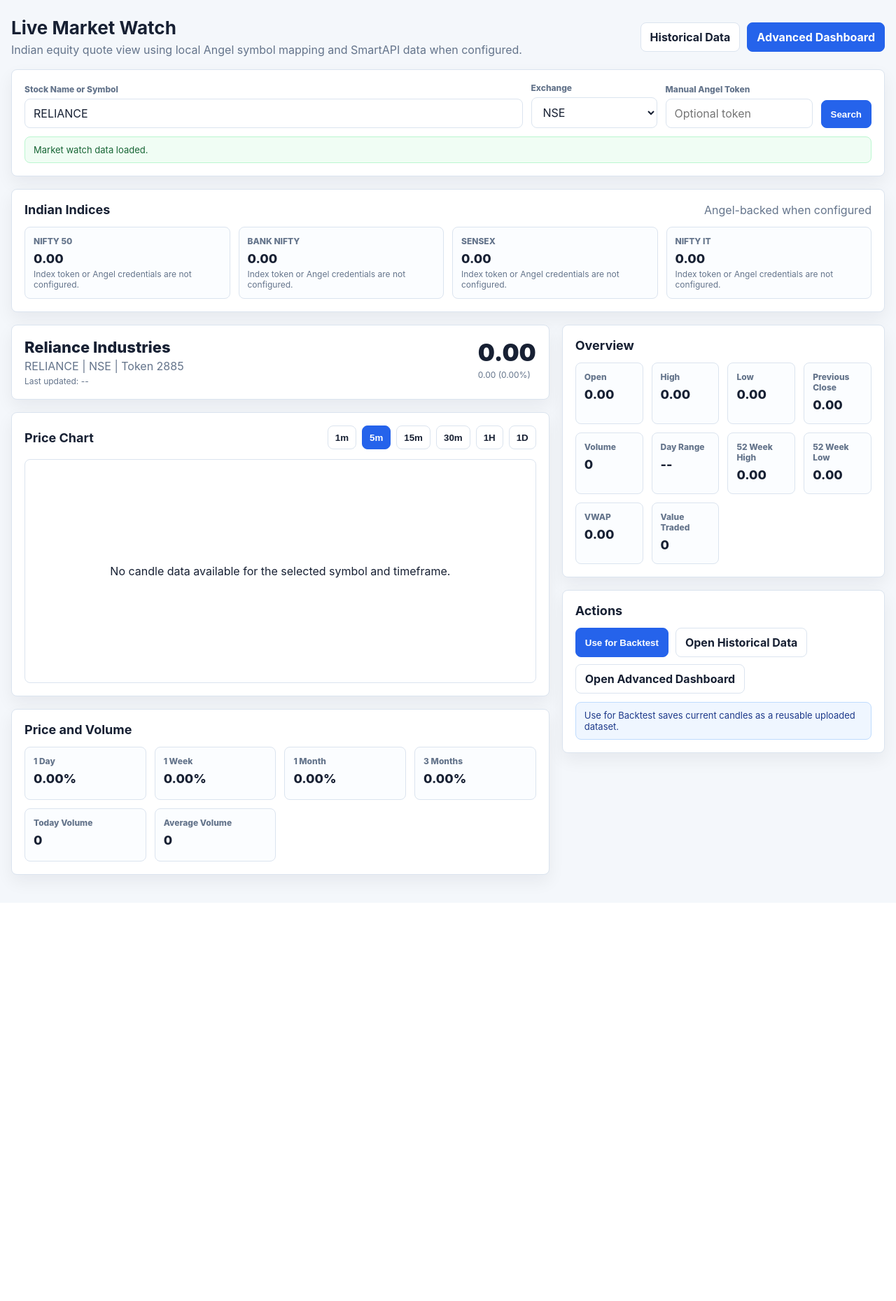
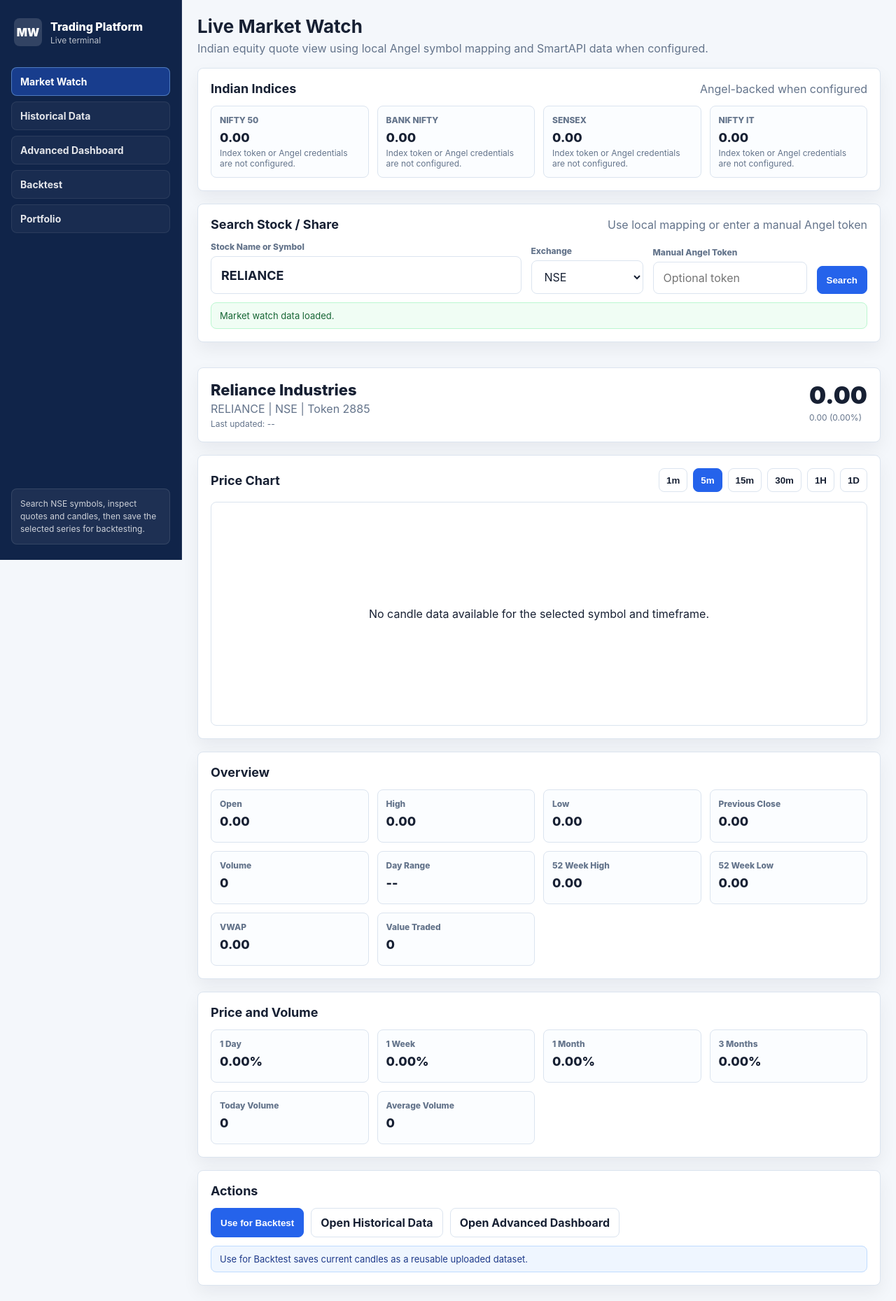
Before and after one commit to dangiishan42-boop/trading-platform, a FastAPI app: page /market-watch in a window 1280 px wide. Shown: the whole page at 70% size. Before the commit the page ends 1273 px from the top, so only its background shows below. Run offline with FastAPI, Linux system fonts and the light colour scheme.

Commit message:
refactor market watch layout

```diff
--- a/app/templates/historical_data/index.html
+++ b/app/templates/historical_data/index.html
@@ -480,8 +480,11 @@
       </div>
 
       <div class="nav-list">
-        <a class="nav-item" href="/">Dashboard</a>
+        <a class="nav-item" href="/">Market Watch</a>
         <a class="nav-item active" href="/historical-data">Historical Data</a>
+        <a class="nav-item" href="/dashboard">Advanced Dashboard</a>
+        <a class="nav-item" href="/dashboard#run-section">Backtest</a>
+        <a class="nav-item" href="/dashboard#portfolio-backtest-section">Portfolio</a>
         <a class="nav-item" href="/docs" target="_blank">API Docs</a>
       </div>
 
--- a/app/templates/market_watch/index.html
+++ b/app/templates/market_watch/index.html
@@ -25,7 +25,68 @@
       letter-spacing: 0;
     }
     a { color: inherit; text-decoration: none; }
-    .shell { width: min(1440px, calc(100% - 32px)); margin: 0 auto; padding: 24px 0 40px; }
+    .app-shell {
+      display: grid;
+      grid-template-columns: 260px minmax(0, 1fr);
+      min-height: 100vh;
+    }
+    .sidebar {
+      position: sticky;
+      top: 0;
+      height: 100vh;
+      padding: 22px 16px;
+      background: #102449;
+      color: #fff;
+      display: flex;
+      flex-direction: column;
+      gap: 18px;
+      border-right: 1px solid rgba(255,255,255,0.08);
+    }
+    .sidebar-brand {
+      display: flex;
+      gap: 12px;
+      align-items: center;
+      padding: 4px 4px 12px;
+    }
+    .brand-badge {
+      width: 40px;
+      height: 40px;
+      border-radius: 8px;
+      background: rgba(255,255,255,0.14);
+      display: grid;
+      place-items: center;
+      font-weight: 900;
+    }
+    .brand-title { font-weight: 850; line-height: 1.25; }
+    .brand-sub { margin-top: 2px; color: rgba(255,255,255,0.72); font-size: 12px; }
+    .nav-list { display: grid; gap: 8px; }
+    .nav-item {
+      display: block;
+      padding: 11px 12px;
+      border-radius: 8px;
+      color: rgba(255,255,255,0.88);
+      border: 1px solid rgba(255,255,255,0.08);
+      background: rgba(255,255,255,0.04);
+      font-weight: 750;
+      font-size: 14px;
+    }
+    .nav-item.active {
+      background: rgba(37, 99, 235, 0.42);
+      border-color: rgba(147, 197, 253, 0.45);
+      color: #fff;
+    }
+    .sidebar-footer {
+      margin-top: auto;
+      padding: 12px;
+      border: 1px solid rgba(255,255,255,0.1);
+      border-radius: 8px;
+      background: rgba(255,255,255,0.06);
+      color: rgba(255,255,255,0.78);
+      font-size: 12px;
+      line-height: 1.5;
+    }
+    .content { min-width: 0; padding: 22px; }
+    .shell { width: min(1480px, 100%); margin: 0 auto; }
     .topbar {
       display: flex;
       align-items: center;
@@ -58,8 +119,8 @@
     .search-panel { margin-bottom: 18px; }
     .search-row {
       display: grid;
-      grid-template-columns: minmax(220px, 1fr) minmax(120px, 180px) minmax(150px, 210px) auto;
-      gap: 12px;
+      grid-template-columns: minmax(360px, 1fr) minmax(120px, 160px) minmax(160px, 220px) auto;
+      gap: 14px;
       align-items: end;
     }
     label { display: block; font-size: 12px; color: var(--muted); margin-bottom: 6px; font-weight: 800; }
@@ -67,18 +128,13 @@
       width: 100%;
       border: 1px solid var(--line);
       border-radius: 8px;
-      padding: 10px 12px;
-      min-height: 40px;
+      padding: 12px 14px;
+      min-height: 46px;
       background: #fff;
       color: var(--text);
       font: inherit;
     }
-    .layout {
-      display: grid;
-      grid-template-columns: minmax(0, 1.25fr) minmax(340px, 0.75fr);
-      gap: 18px;
-      align-items: start;
-    }
+    #stock-search { font-size: 18px; font-weight: 750; min-height: 54px; }
     .stack { display: grid; gap: 18px; }
     .section-head { display: flex; justify-content: space-between; gap: 12px; align-items: center; margin-bottom: 14px; }
     .section-head h2 { margin: 0; font-size: 18px; }
@@ -131,33 +187,75 @@
     .notice.danger { background: #fef2f2; border-color: #fecaca; color: #991b1b; }
     .notice.success { background: #f0fdf4; border-color: #bbf7d0; color: #166534; }
     .action-row { display: flex; gap: 10px; flex-wrap: wrap; }
+    .main-flow { display: grid; gap: 18px; }
     @media (max-width: 980px) {
-      .layout, .search-row { grid-template-columns: 1fr; }
+      .app-shell { grid-template-columns: 1fr; }
+      .sidebar {
+        position: static;
+        height: auto;
+        padding: 14px;
+      }
+      .nav-list { grid-template-columns: repeat(3, minmax(0, 1fr)); }
+      .sidebar-footer { display: none; }
+      .search-row { grid-template-columns: 1fr; }
       .indices-grid, .stats-grid, .performance-grid { grid-template-columns: repeat(2, minmax(0, 1fr)); }
       .quote-main { grid-template-columns: 1fr; }
       .price { text-align: left; }
     }
     @media (max-width: 560px) {
-      .shell { width: min(100% - 20px, 1440px); padding-top: 14px; }
+      .content { padding: 12px; }
+      .shell { width: 100%; padding-top: 0; }
       .topbar { align-items: flex-start; flex-direction: column; }
+      .nav-list { grid-template-columns: 1fr; }
       .indices-grid, .stats-grid, .performance-grid { grid-template-columns: 1fr; }
     }
   </style>
 </head>
 <body>
-  <main class="shell">
+  <div class="app-shell">
+    <aside class="sidebar">
+      <div class="sidebar-brand">
+        <div class="brand-badge">MW</div>
+        <div>
+          <div class="brand-title">Trading Platform</div>
+          <div class="brand-sub">Live terminal</div>
+        </div>
+      </div>
+      <nav class="nav-list" aria-label="Primary navigation">
+        <a class="nav-item active" href="/">Market Watch</a>
+        <a class="nav-item" href="/historical-data">Historical Data</a>
+        <a class="nav-item" href="/dashboard">Advanced Dashboard</a>
+        <a class="nav-item" href="/dashboard#run-section">Backtest</a>
+        <a class="nav-item" href="/dashboard#portfolio-backtest-section">Portfolio</a>
+      </nav>
+      <div class="sidebar-footer">
+        Search NSE symbols, inspect quotes and candles, then save the selected series for backtesting.
+      </div>
+    </aside>
+
+    <main class="content">
+      <div class="shell">
         <header class="topbar">
           <div class="brand">
             <h1>Live Market Watch</h1>
             <p>Indian equity quote view using local Angel symbol mapping and SmartAPI data when configured.</p>
           </div>
-      <div class="nav-actions">
-        <a class="btn" href="/historical-data">Historical Data</a>
-        <a class="btn btn-primary" href="/dashboard">Advanced Dashboard</a>
-      </div>
         </header>
 
+        <div class="main-flow">
+          <section class="panel">
+            <div class="section-head">
+              <h2>Indian Indices</h2>
+              <span class="muted">Angel-backed when configured</span>
+            </div>
+            <div class="indices-grid" id="indices-grid"></div>
+          </section>
+
           <section class="panel search-panel">
+            <div class="section-head">
+              <h2>Search Stock / Share</h2>
+              <span class="muted">Use local mapping or enter a manual Angel token</span>
+            </div>
             <div class="search-row">
               <div>
                 <label for="stock-search">Stock Name or Symbol</label>
@@ -180,16 +278,6 @@
             <div id="page-status" class="notice">Search a mapped stock or provide a manual Angel token.</div>
           </section>
 
-    <section class="panel" style="margin-bottom:18px;">
-      <div class="section-head">
-        <h2>Indian Indices</h2>
-        <span class="muted">Angel-backed when configured</span>
-      </div>
-      <div class="indices-grid" id="indices-grid"></div>
-    </section>
-
-    <div class="layout">
-      <div class="stack">
         <section class="panel">
           <div class="quote-main">
             <div>
@@ -214,18 +302,16 @@
 
         <section class="panel">
           <div class="section-head">
+            <h2>Overview</h2>
+          </div>
+          <div class="stats-grid" id="overview-grid"></div>
+        </section>
+
+        <section class="panel">
+          <div class="section-head">
             <h2>Price and Volume</h2>
           </div>
           <div class="performance-grid" id="performance-grid"></div>
-        </section>
-      </div>
-
-      <aside class="stack">
-        <section class="panel">
-          <div class="section-head">
-            <h2>Overview</h2>
-          </div>
-          <div class="stats-grid" id="overview-grid"></div>
         </section>
 
         <section class="panel">
@@ -239,9 +325,10 @@
           </div>
           <div id="action-status" class="notice">Use for Backtest saves current candles as a reusable uploaded dataset.</div>
         </section>
-      </aside>
+        </div>
       </div>
     </main>
+  </div>
 
   <script>
     const SYMBOL_MAP = {{ angel_symbol_map | tojson }};
```
Lines whose indentation alone changed are shown as unchanged.
